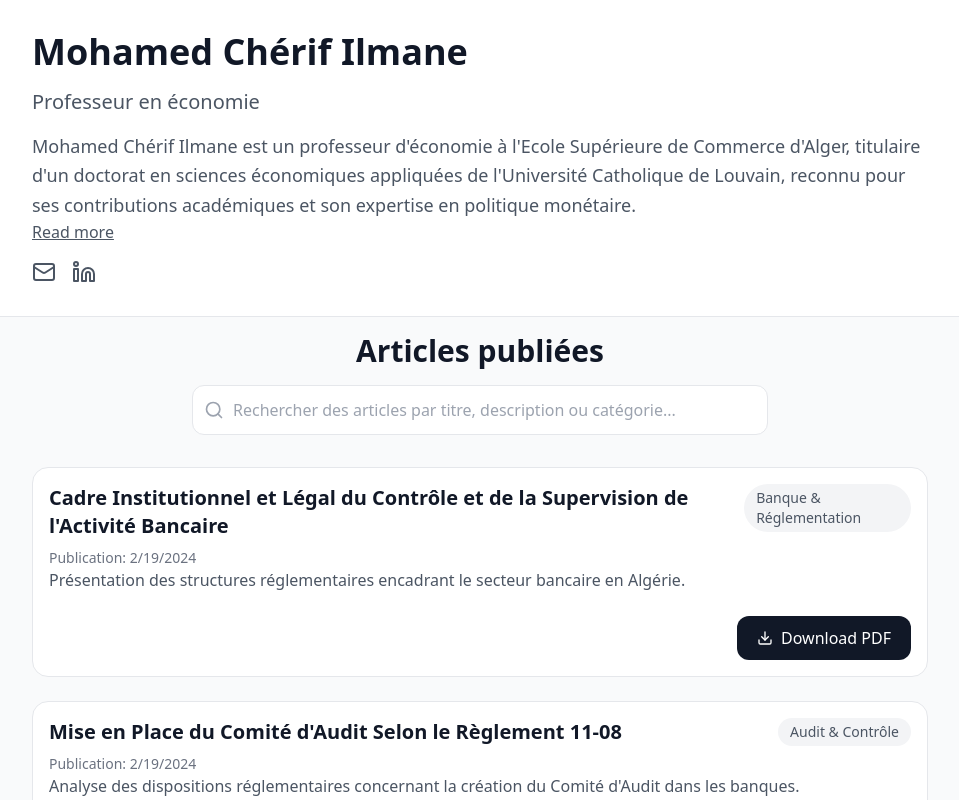
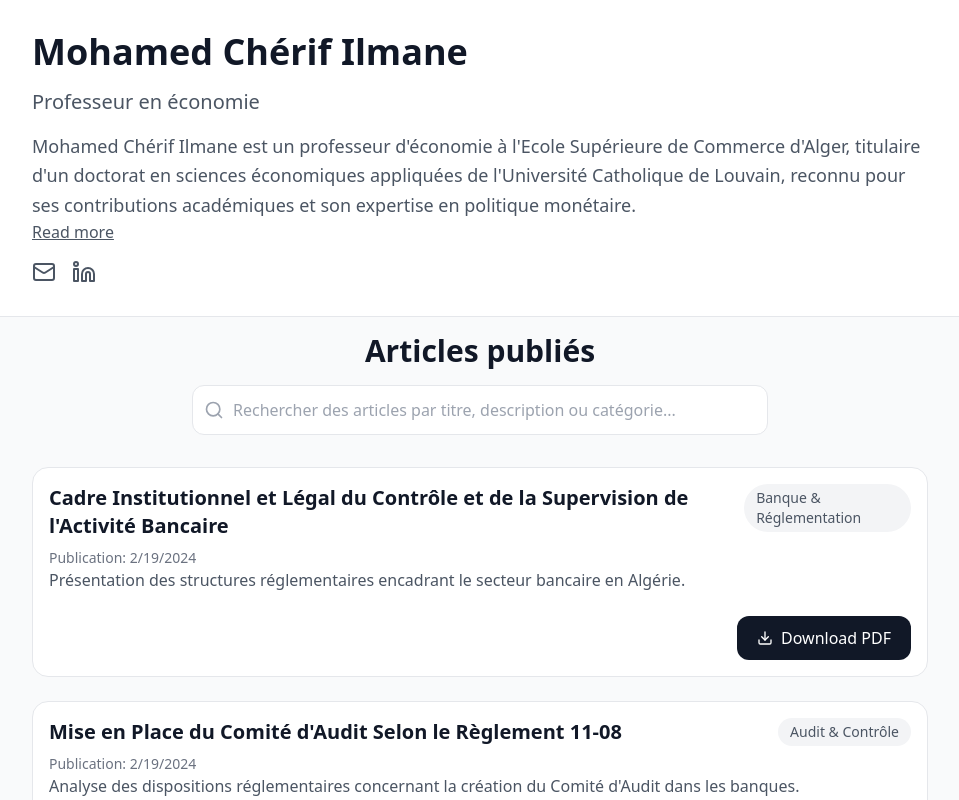
Before and after one commit to AITechNassim/mci, a React (Create React App) app: page / in a window 1280 px wide. Shown: the top 800 px of the page, without its empty margins (160-1119 px from the left). Built offline with nearby package versions, Linux system fonts and the light colour scheme.

Commit message:
remove old file and correct

```diff
--- a/src/App.js
+++ b/src/App.js
@@ -155,13 +155,6 @@
     "pdfUrl": "https://drive.google.com/file/d/1mqX58Spn6J8EYuUPl-dvoTYrldDjoId_/view?usp=sharing"
   },
   {
-    "title": "Le Modèle IS-LM",
-    "description": "Présentation du modèle IS-LM et son application dans l'analyse macroéconomique.",
-    "category": "Macroéconomie",
-    "publishDate": "2012-02-01",
-    "pdfUrl": "https://drive.google.com/file/d/1NLurAAHBdJS8hjZQV4mCdUAdFfCLNpJR/view?usp=sharing"
-  },
-  {
     "title": "Le Mécanisme d'Offre de Monnaie en Situation d'Excès Structurel de Liquidités",
     "description": "Une analyse de l'offre de monnaie en Algérie et des mécanismes économiques sous-jacents.",
     "category": "Économie Monétaire",
@@ -286,7 +279,7 @@
       {/* Articles Section */}
       <section className="py-4 px-8 bg-gray-50">
         <div className="max-w-4xl mx-auto">
-          <h2 className="text-3xl font-bold text-gray-900 mb-4 text-center">Articles publiées</h2>
+          <h2 className="text-3xl font-bold text-gray-900 mb-4 text-center">Articles publiés</h2>
 
           {/* Search Bar */}
           <div className="relative max-w-xl mx-auto mb-8">
```
Also changed, not shown: 5 other files (tests, documents, lock files or other folders).
